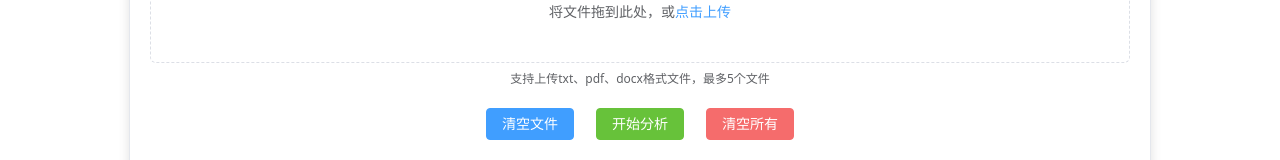
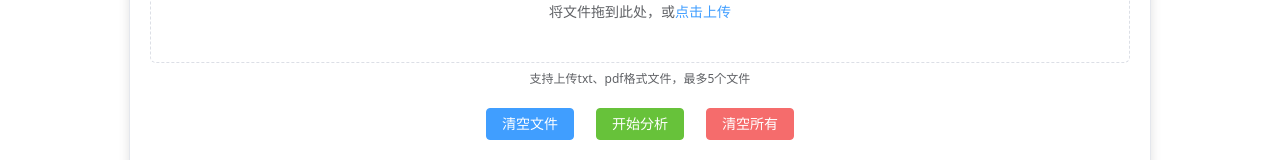
Before and after one commit to qa-dpp/case-ai-front, a Vue app: page /case-generation in a window 1280 px wide. Shown: the part 434-594 px from the top of the page. Built offline with nearby package versions, Linux system fonts and the light colour scheme; what markmap-common, markmap-lib would draw is missing.

Commit message:
去掉docx支持

```diff
--- a/src/views/CaseGeneration.vue
+++ b/src/views/CaseGeneration.vue
@@ -27,7 +27,7 @@
             </div>
             <template #tip>
               <div class="el-upload__tip text-center">
-                支持上传txt、pdf、docx格式文件，最多5个文件
+                支持上传txt、pdf格式文件，最多5个文件
               </div>
             </template>
           </el-upload>
@@ -171,7 +171,7 @@ const API_ENDPOINTS = {
 
 const FILE_CONFIG = {
   ALLOWED_TYPES: ['text/plain', 'application/pdf', 'application/vnd.openxmlformats-officedocument.wordprocessingml.document'],
-  ALLOWED_EXTENSIONS: ['txt', 'pdf', 'docx'],
+  ALLOWED_EXTENSIONS: ['txt', 'pdf'],
   MAX_FILES: 5
 };
 
```
